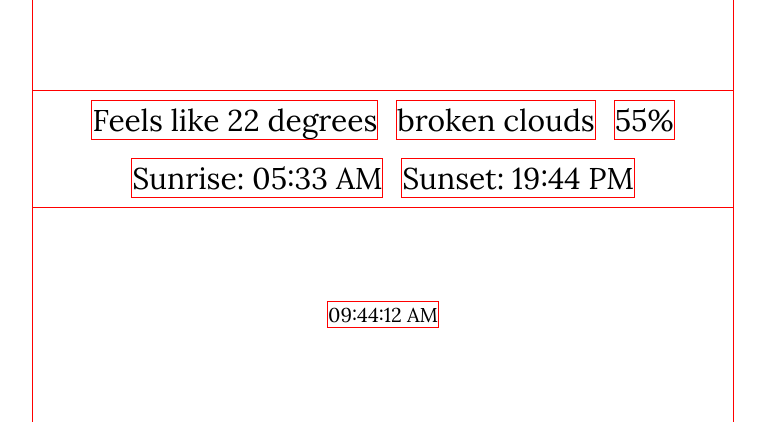
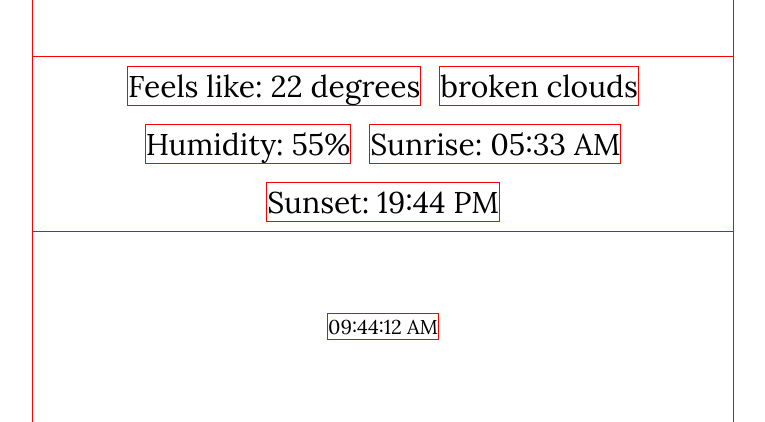
Before and after one commit to mhjarvis/weather_app, a website built with webpack: page dist/index.html in a window 1280 px wide. Shown: the part 634-1056 px from the top of the page, without its empty margins (257-1022 px from the left). Built offline with nearby package versions, Linux system fonts and the light colour scheme; no server answers.

Commit message:
spelling changes

```diff
--- a/dist/index.html
+++ b/dist/index.html
@@ -30,11 +30,11 @@
       </div>
 
       <div class="additional-info">
-        <p class="feels-like">Feels like 22 degrees</p>
-        <p class="clouds-info">broken clouds</p>
-        <p class="humidity">55%</p>
-        <p class="sunrise">Sunrise: 05:33 AM</p>
-        <p class="sunset">Sunset: 19:44 PM</p>
+        <p class="feels-like list">Feels like: 22 degrees</p>
+        <p class="clouds-info list">broken clouds</p>
+        <p class="humidity lists">Humidity: 55%</p>
+        <p class="sunrise list">Sunrise: 05:33 AM</p>
+        <p class="sunset list">Sunset: 19:44 PM</p>
       </div>
 
       <div class="current-time">09:44:12 AM</div>
```
